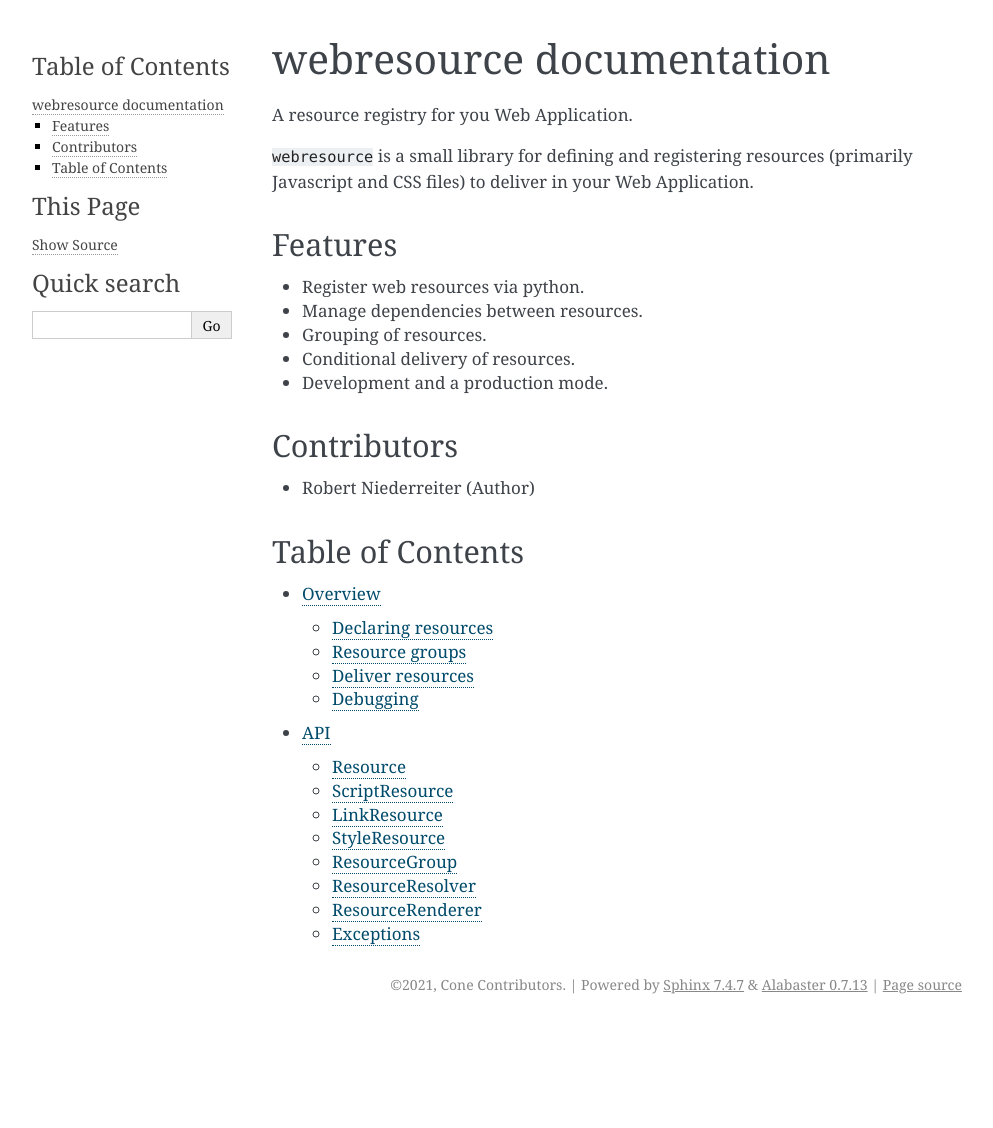
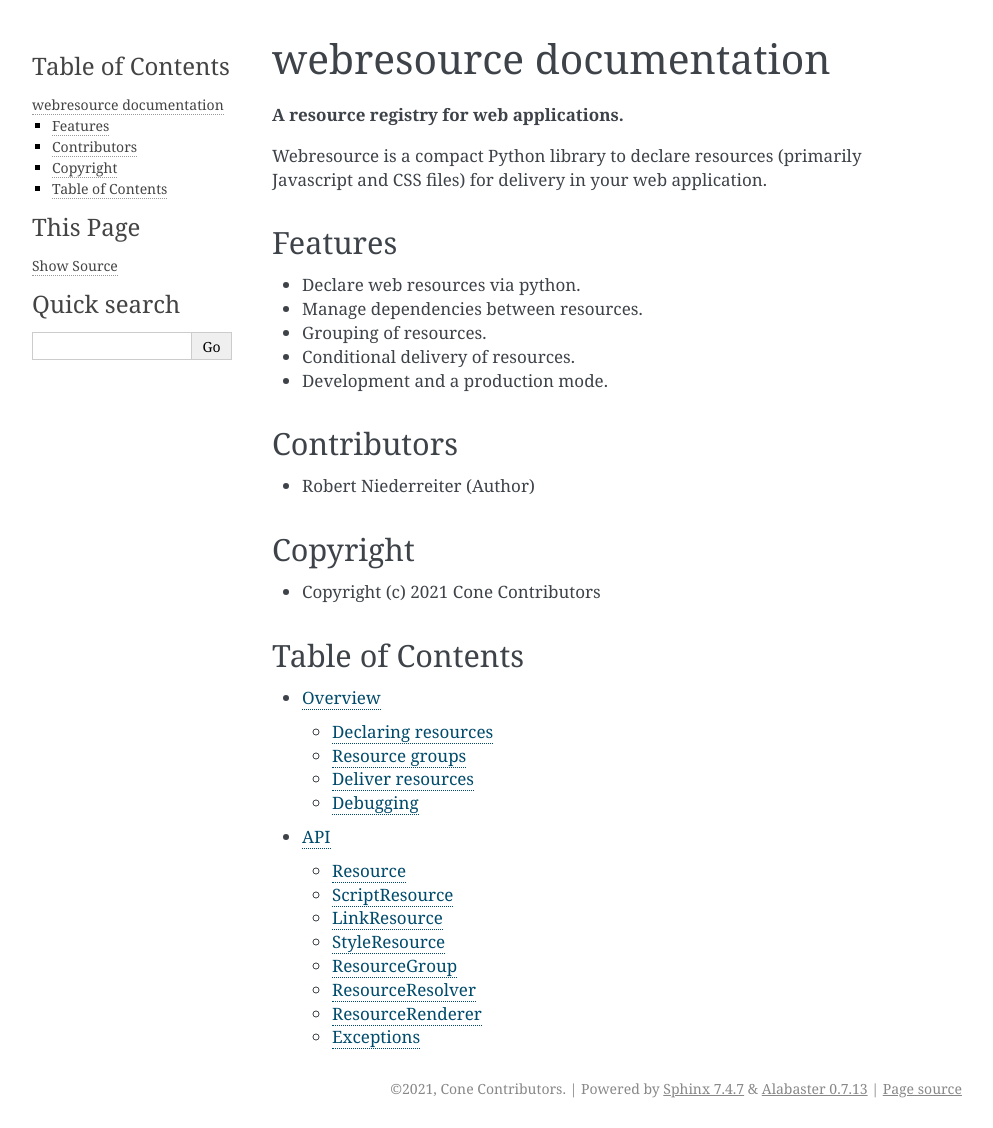
Before and after one commit to conestack/webresource, a Sphinx documentation site: the page built from docs/source/index.rst, in a window 1280 px wide. Shown: the whole page, without its empty margins (148-1141 px from the left). Built offline with Sphinx 7.4.7, drawn with Linux system fonts in a browser that asks for light colours; before the commit the page ends 1024 px from its top, so only the background shows below that.

Commit message:
Docs polishing

```diff
--- a/docs/source/index.rst
+++ b/docs/source/index.rst
@@ -1,16 +1,16 @@
 webresource documentation
 =========================
 
-A resource registry for you Web Application.
+**A resource registry for web applications.**
 
-``webresource`` is a small library for defining and registering resources
-(primarily Javascript and CSS files) to deliver in your Web Application.
+Webresource is a compact Python library to declare resources
+(primarily Javascript and CSS files) for delivery in your web application.
 
 
 Features
 --------
 
-- Register web resources via python.
+- Declare web resources via python.
 - Manage dependencies between resources.
 - Grouping of resources.
 - Conditional delivery of resources.
@@ -23,6 +23,12 @@ Contributors
 - Robert Niederreiter (Author)
 
 
+Copyright
+---------
+
+- Copyright (c) 2021 Cone Contributors
+
+
 Table of Contents
 -----------------
 
--- a/setup.py
+++ b/setup.py
@@ -8,7 +8,7 @@ def read_file(name):
 
 
 version = '1.0b5.dev0'
-shortdesc = "Deliver web resources"
+shortdesc = "A resource registry for web applications."
 longdesc = '\n\n'.join([read_file(name) for name in [
     'README.rst',
     os.path.join('docs', 'source', 'overview.rst'),
```
Also changed, not shown: README.rst (+4 -4 lines).
